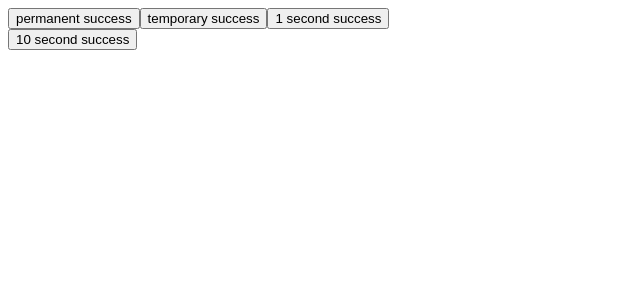
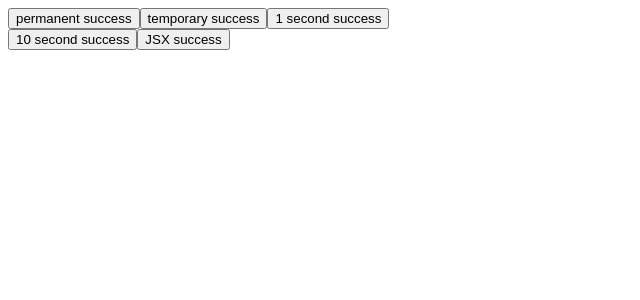
Before and after one commit to E-Rosa/react-ui, a React (Vite) app: page / in a window 1280 px wide. Shown: the top 300 px of the page, without its empty margins (0-640 px from the left). Built offline with nearby package versions, Linux system fonts and the light colour scheme.

Commit message:
feat: message can be custom jsx on success

```diff
--- a/src/Consumer.tsx
+++ b/src/Consumer.tsx
@@ -23,17 +23,30 @@ function Consumer(_: ConsumerProps) {
       </button>
       <button
         onClick={() => {
-          feedback.setSuccess("success!", {durationMilliseconds: 1000});
+          feedback.setSuccess("success!", { durationMilliseconds: 1000 });
         }}
       >
         1 second success
       </button>
       <button
         onClick={() => {
-          feedback.setSuccess("success!", {durationMilliseconds: 10000});
+          feedback.setSuccess("success!", { durationMilliseconds: 10000 });
         }}
       >
         10 second success
+      </button>
+      <button
+        onClick={() => {
+          feedback.setSuccess(
+            <div className="cflexColumn">
+              <span className="cButton">custom jsx</span>
+              <span className="cButton">custom jsx</span>
+            </div>,
+            { isPermanent: true }
+          );
+        }}
+      >
+        JSX success
       </button>
     </div>
   );
--- a/src/components/feedbackProvider/feedbackProvider.css
+++ b/src/components/feedbackProvider/feedbackProvider.css
@@ -46,6 +46,7 @@
   border-radius: 0.5em;
   box-shadow: 0 8px 12px -3px rgba(0, 0, 0, 0.2),
     0 4px 6px -2px rgba(0, 0, 0, 0.05);
+    height:fit-content
 }
 
 .closeButtonContainer {
--- a/src/components/feedbackProvider/feedbackProvider.tsx
+++ b/src/components/feedbackProvider/feedbackProvider.tsx
@@ -12,7 +12,7 @@ export const FeedbackProviderContext = createContext({
     message;
   },
   setSuccess: (
-    message?: string,
+    message?: string | JSX.Element,
     opts?: {
       isPermanent?: boolean;
       durationMilliseconds?: number;
@@ -32,7 +32,7 @@ export function FeedbackProvider({ children }: { children: ReactNode }) {
   const [successMessages, setSuccessMessages] = useState<
     {
       id: string;
-      message?: string;
+      message?: string | JSX.Element;
       opts?: { isPermanent?: boolean; durationMilliseconds?: number };
     }[]
   >([]);
@@ -98,7 +98,7 @@ export function FeedbackProvider({ children }: { children: ReactNode }) {
                 >
                   {successIcon}
                   {successMessage.message != "" && (
-                    <span className="break-all">{successMessage.message}</span>
+                    <div className="break-all">{successMessage.message}</div>
                   )}
                   {successMessage.opts?.isPermanent && (
                     <div
@@ -141,7 +141,7 @@ export function FeedbackProvider({ children }: { children: ReactNode }) {
             }, 4000);
           },
           setSuccess: (
-            message?: string,
+            message?: string | JSX.Element,
             opts?: {
               isPermanent?: boolean;
               durationMilliseconds?: number;
--- a/src/standards.css
+++ b/src/standards.css
@@ -7,8 +7,16 @@
 .cButton{
     border-radius:1em;
     border: 1px solid black;
+    padding: 1em;
+    background-color: #071b42;
 }
 .cflex{
     display:flex;
     gap: 5px
 }
+
+.cflexColumn{
+    display:flex;
+    gap: 5px;
+    flex-direction: column;
+}
```
